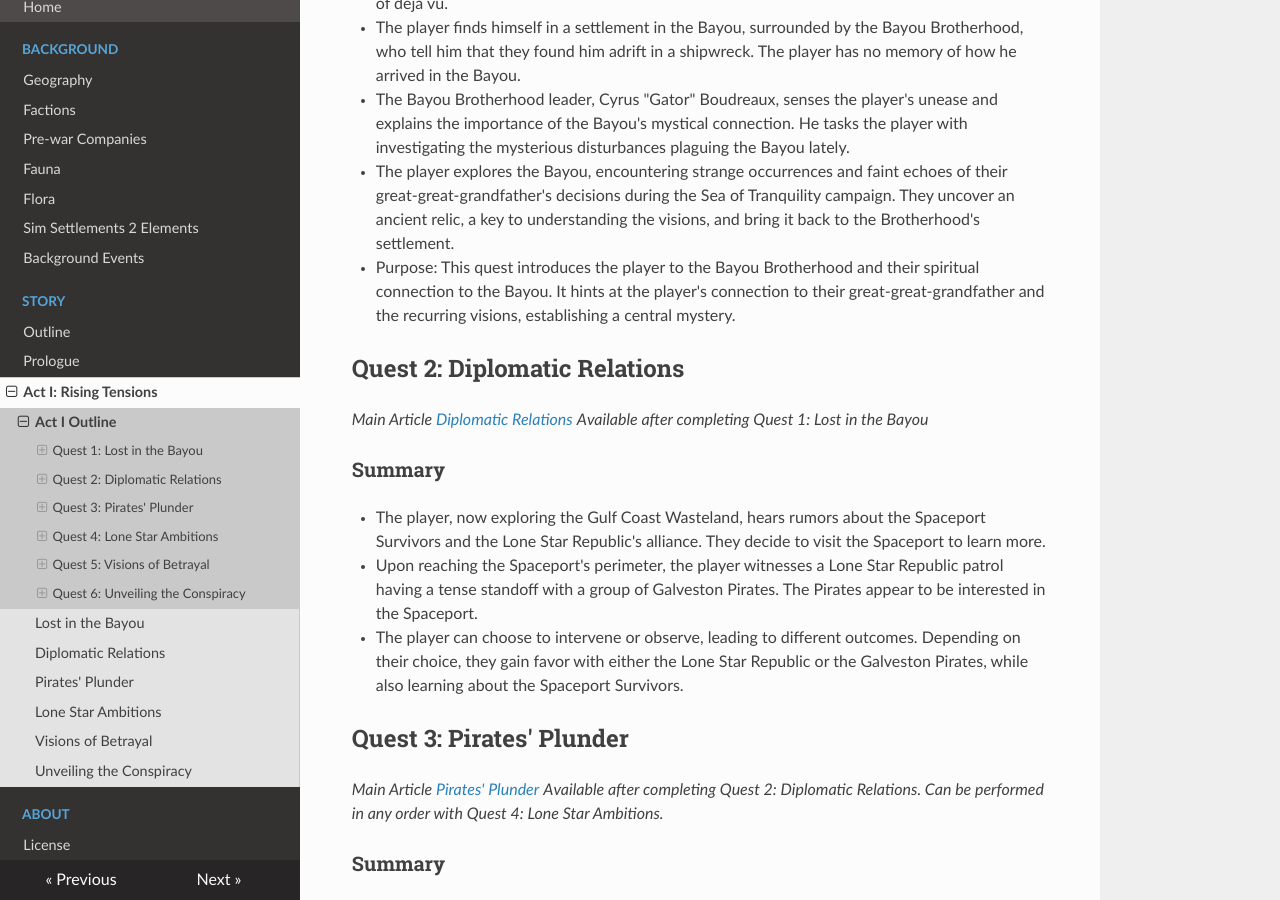
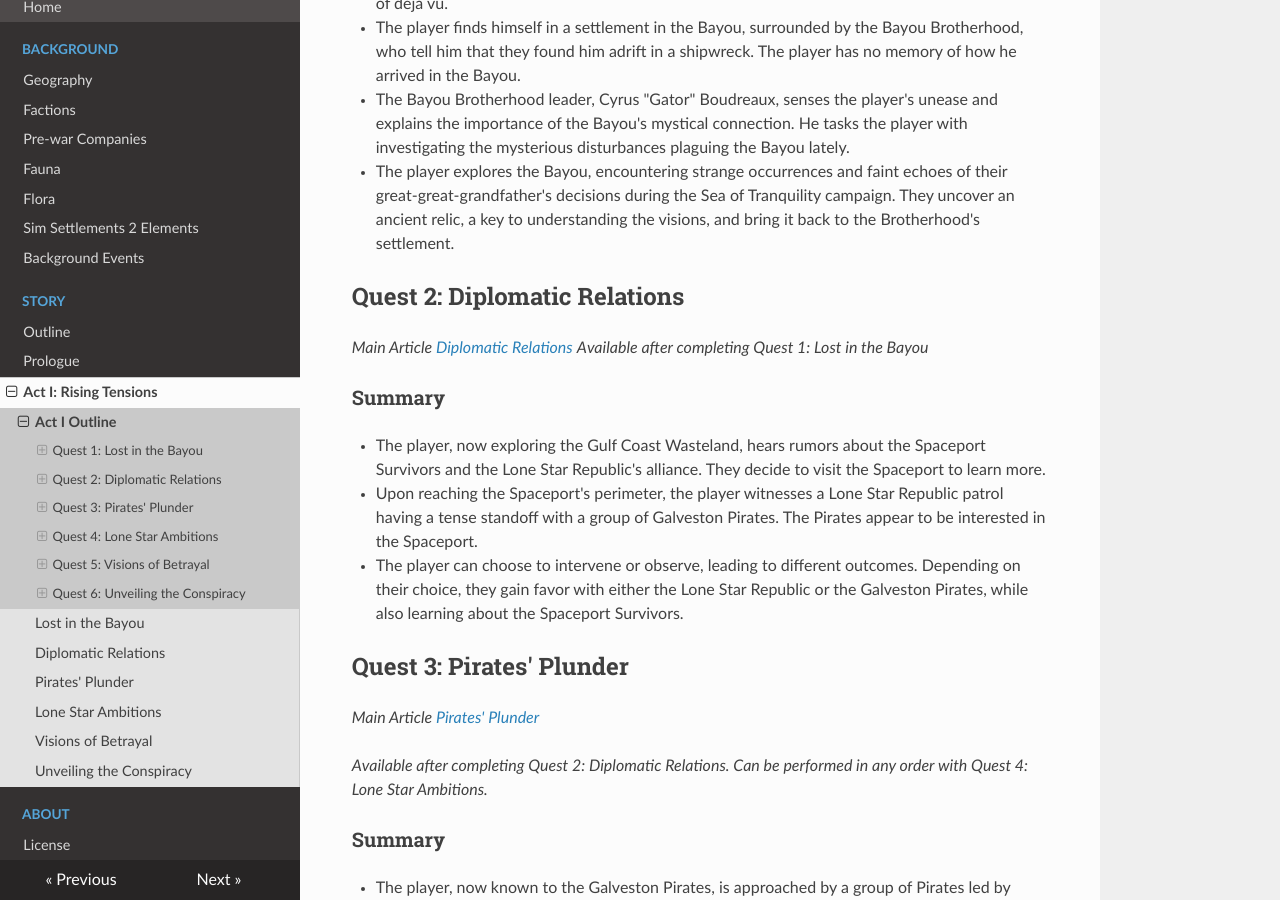
Before and after one commit to qthequartermasterman/fallout-houston-campaign, an MkDocs documentation site: the page built from docs/Story/Act1/index.md, in a window 1280 px wide and 900 px high, scrolled down 370 px. Built offline with MkDocs 1.6.1, drawn with Linux system fonts in a browser that asks for light colours; nearby versions of some CDN libraries.

Commit message:
style: format act 1 outline

```diff
--- a/docs/Story/Act1/index.md
+++ b/docs/Story/Act1/index.md
@@ -8,7 +8,6 @@
 - The player finds himself in a settlement in the Bayou, surrounded by the Bayou Brotherhood, who tell him that they found him adrift in a shipwreck. The player has no memory of how he arrived in the Bayou.
 - The Bayou Brotherhood leader, Cyrus "Gator" Boudreaux, senses the player's unease and explains the importance of the Bayou's mystical connection. He tasks the player with investigating the mysterious disturbances plaguing the Bayou lately.
 - The player explores the Bayou, encountering strange occurrences and faint echoes of their great-great-grandfather's decisions during the Sea of Tranquility campaign. They uncover an ancient relic, a key to understanding the visions, and bring it back to the Brotherhood's settlement.
-- Purpose: This quest introduces the player to the Bayou Brotherhood and their spiritual connection to the Bayou. It hints at the player's connection to their great-great-grandfather and the recurring visions, establishing a central mystery.
 
 
 ## Quest 2: Diplomatic Relations
@@ -25,8 +24,11 @@
 
 
 ## Quest 3: Pirates' Plunder
+
 *Main Article [Pirates' Plunder](./Quest3.md)*
+
 *Available after completing Quest 2: Diplomatic Relations. Can be performed in any order with Quest 4: Lone Star Ambitions.*
+
 ### Summary
 
 - The player, now known to the Galveston Pirates, is approached by a group of Pirates led by Captain Sofia "Serpent" Vega. They have a proposal for the player.
@@ -40,8 +42,11 @@
 
 
 ## Quest 4: Lone Star Ambitions
+
 *Main Article [Lone Star Ambitions](./Quest4.md)*
+
 *Available after completing Quest 2: Diplomatic Relations. Can be performed in any order with Quest 3: Pirates' Plunder.*
+
 ### Summary
 
 - The player, summoned to Rice Village by the Lone Star Republic, embarks on a mission to negotiate the acquisition of a Fusion Core Stabilizer from the Oil Barons, with the goal of ensuring energy stability for the Lone Star Republic's northern settlements.
@@ -51,8 +56,11 @@
 
 
 ## Quest 5: Visions of Betrayal
+
 *Main Article [Visions of Betrayal](./Quest5.md)*
+
 *Available after completing Quest 3: Pirates' Plunder and Quest 4: Lone Star Ambitions.*
+
 ### Summary
 
 - Vision of Lunar Conspiracy: The player experiences a vision of their great-great-grandfather's role in a secretive lunar mission, hinting at a hidden agenda and a loss of communication with the lunar base.
@@ -64,8 +72,11 @@
 
 
 ## Quest 6: Unveiling the Conspiracy
+
 *Main Article [Unveiling the Conspiracy](./Quest6.md)*
+
 *Available after completing Quest 5: Visions of Betrayal.*
+
 
 ### Summary
 - The player discovers a conspiracy among Spaceport Survivors, involving an external force.
```
